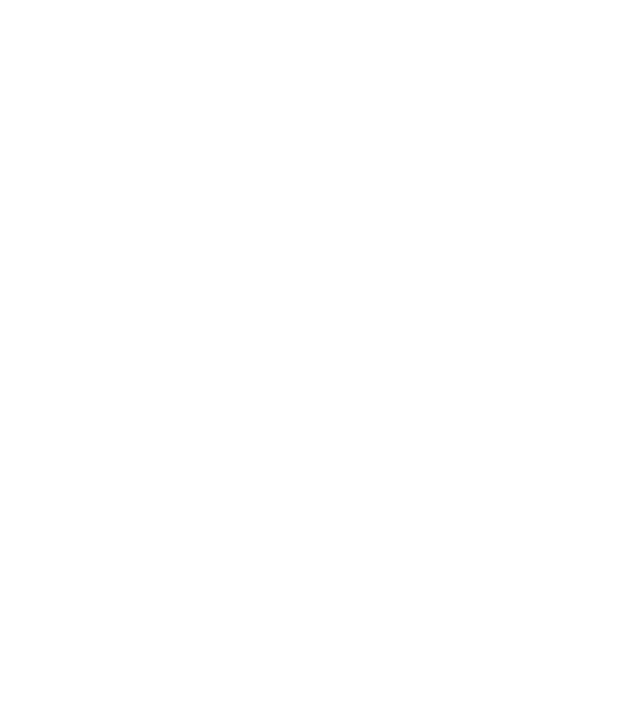
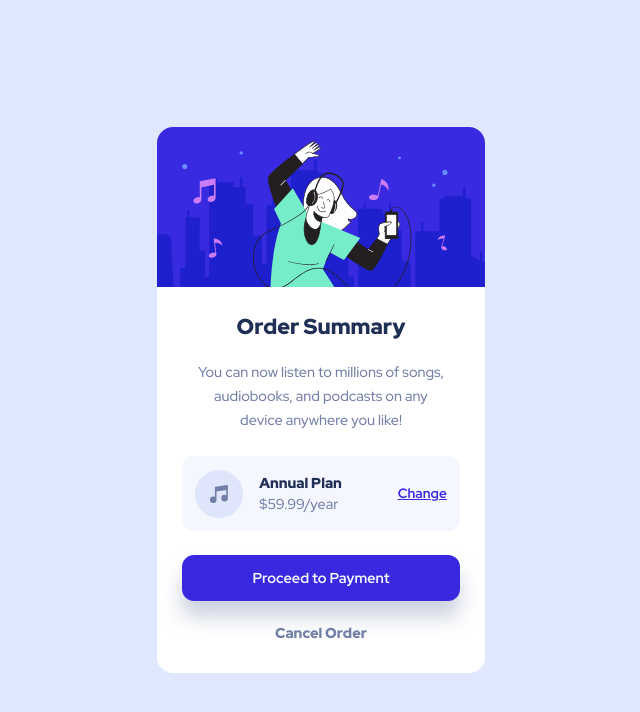
Before and after one commit to PriyanshuSharma0326/order-summary-component-main, a plain HTML site: page index.html in a window 1280 px wide. Shown: the whole page, without its empty margins (319-959 px from the left). Drawn offline with Linux system fonts and the light colour scheme.

Commit message:
Edit index.html and style.css

```diff
--- a/index.html
+++ b/index.html
@@ -11,6 +11,41 @@
 
     <body>
         <main>
+            <div class="banner-img-container">
+                <img src="./images/illustration-hero.svg" alt="" class="banner-img">
+            </div>
+
+            <h1 class="title">Order Summary</h1>
+
+            <p class="plan-description">You can now listen to millions of songs, audiobooks, and podcasts on any device anywhere you like!</p>
+
+            <div class="plan-container">
+                <div class="plan-container-left">
+                    <img src="./images/icon-music.svg" alt="" class="music-icon">
+
+                    <div class="plan-text">
+                        <h3 class="plan-name">
+                            Annual Plan
+                        </h3>
+
+                        <p class="plan-amount">
+                            $59.99/year
+                        </p>
+                    </div>
+                </div>
+
+                <div class="plan-container-right">
+                    <p class="change-button">Change</p>
+                </div>
+            </div>
+
+            <button class="proceed-button">
+                Proceed to Payment
+            </button>
+
+            <h3 class="cancel-text">
+                Cancel Order
+            </h3>
         </main>
     </body>
 </html>
--- a/styles/style.css
+++ b/styles/style.css
@@ -0,0 +1,162 @@
+@import url('https://fonts.googleapis.com/css2?family=Red+Hat+Display:wght@500;700;900&display=swap');
+
+* {
+    margin: 0;
+    padding: 0;
+    box-sizing: border-box;
+}
+
+html {
+    font-size: 16px;
+}
+
+:root {
+    --primary-radius: 1rem;
+    --secondary-radius: 0.75rem;
+
+    --pale-blue: hsl(225, 100%, 94%);
+    --bright-blue: hsl(245, 75%, 52%);
+    --very-pale-blue: hsl(225, 100%, 98%);
+    --desaturated-blue: hsl(224, 23%, 55%);
+    --dark-blue: hsl(223, 47%, 23%);
+}
+
+img {
+    max-width: 100%;
+    height: auto;
+    object-fit: contain;
+    -o-object-fit: contain;
+}
+
+body {
+    font-family: 'Red Hat Display', sans-serif;
+    width: 100vw;
+    height: 100vh;
+    background-color: var(--pale-blue);
+
+    display: flex;
+    justify-content: center;
+    align-items: center;
+}
+
+main {
+    background-color: white;
+    width: 20.5rem;
+    height: auto;
+    border-radius: var(--primary-radius);
+    overflow: hidden;
+
+    display: flex;
+    flex-direction: column;
+    align-items: center;
+    justify-content: center;
+}
+
+.title {
+    font-size: 1.35rem;
+    font-weight: 900;
+    margin: 1.5rem 0 1.25rem 0;
+    color: var(--dark-blue);
+}
+
+.plan-description {
+    color: var(--desaturated-blue);
+    font-size: 0.9rem;
+    font-weight: 500;
+    text-align: center;
+    padding: 0 2.5rem;
+    margin-bottom: 1.5rem;
+    line-height: 1.5rem;
+}
+
+.plan-container {
+    display: flex;
+    align-items: center;
+    justify-content: center;
+    margin-bottom: 1.5rem;
+}
+
+.plan-container {
+    display: flex;
+    align-items: center;
+    justify-content: center;
+
+    background-color: var(--very-pale-blue);
+    border-radius: var(--secondary-radius);
+    width: 85%;
+    padding: 0.85rem;
+    justify-content: space-between;
+}
+
+.plan-container-left {
+    display: flex;
+    align-items: center;
+    justify-content: center;
+    gap: 1rem;
+}
+
+.plan-name {
+    font-size: 0.9rem;
+    font-weight: 900;
+    color: var(--dark-blue);
+}
+
+.plan-amount {
+    color: var(--desaturated-blue);
+    font-size: 0.9rem;
+    font-weight: 500;
+    margin-top: 0.25rem;
+}
+
+.change-button {
+    text-decoration: underline;
+    color: var(--bright-blue);
+    font-size: 0.85rem;
+    font-weight: 700;
+}
+
+.change-button:hover {
+    cursor: pointer;
+}
+
+.change-button:active {
+    text-decoration: none;
+    color: hsl(249, 80%, 67%);
+}
+
+.proceed-button {
+    background-color: var(--bright-blue);
+    color: var(--very-pale-blue);
+    font-size: 0.9rem;
+    font-weight: 700;
+    width: 85%;
+    padding: 0.9rem 0;
+    margin-bottom: 1.5rem;
+    border-radius: var(--secondary-radius);
+    border: none;
+    outline: none;
+    box-shadow: 0 16px 20px rgba(114, 128, 167, 36%);
+}
+
+.proceed-button:hover {
+    cursor: pointer;
+}
+
+.proceed-button:active {
+    background-color:hsl(249, 80%, 67%);
+}
+
+.cancel-text {
+    color: var(--desaturated-blue);
+    font-size: 0.9rem;
+    font-weight: 900;
+    padding-bottom: 2rem;
+}
+
+.cancel-text:hover {
+    cursor: pointer;
+}
+
+.cancel-text:active {
+    color: var(--dark-blue);
+}
```
